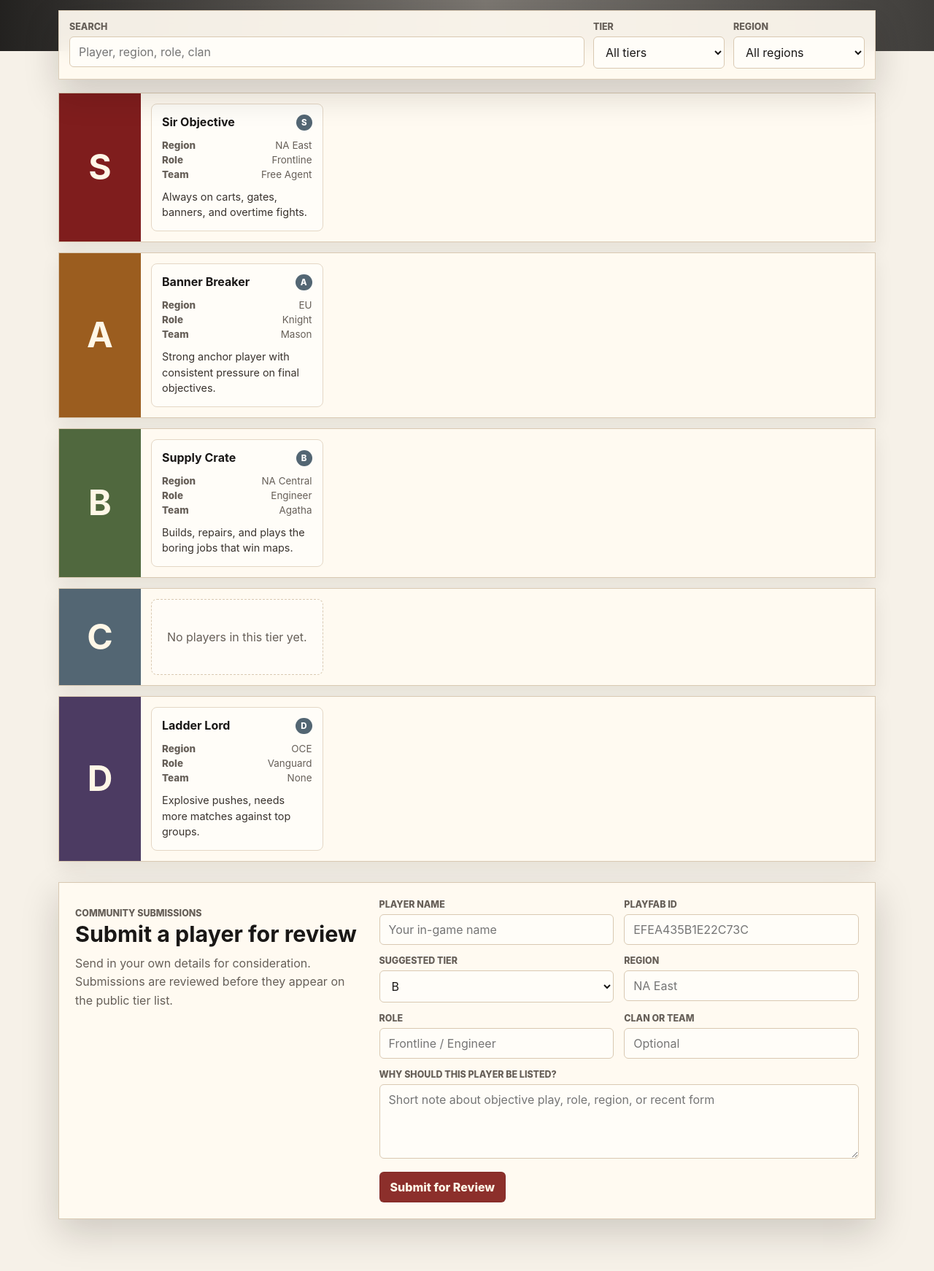
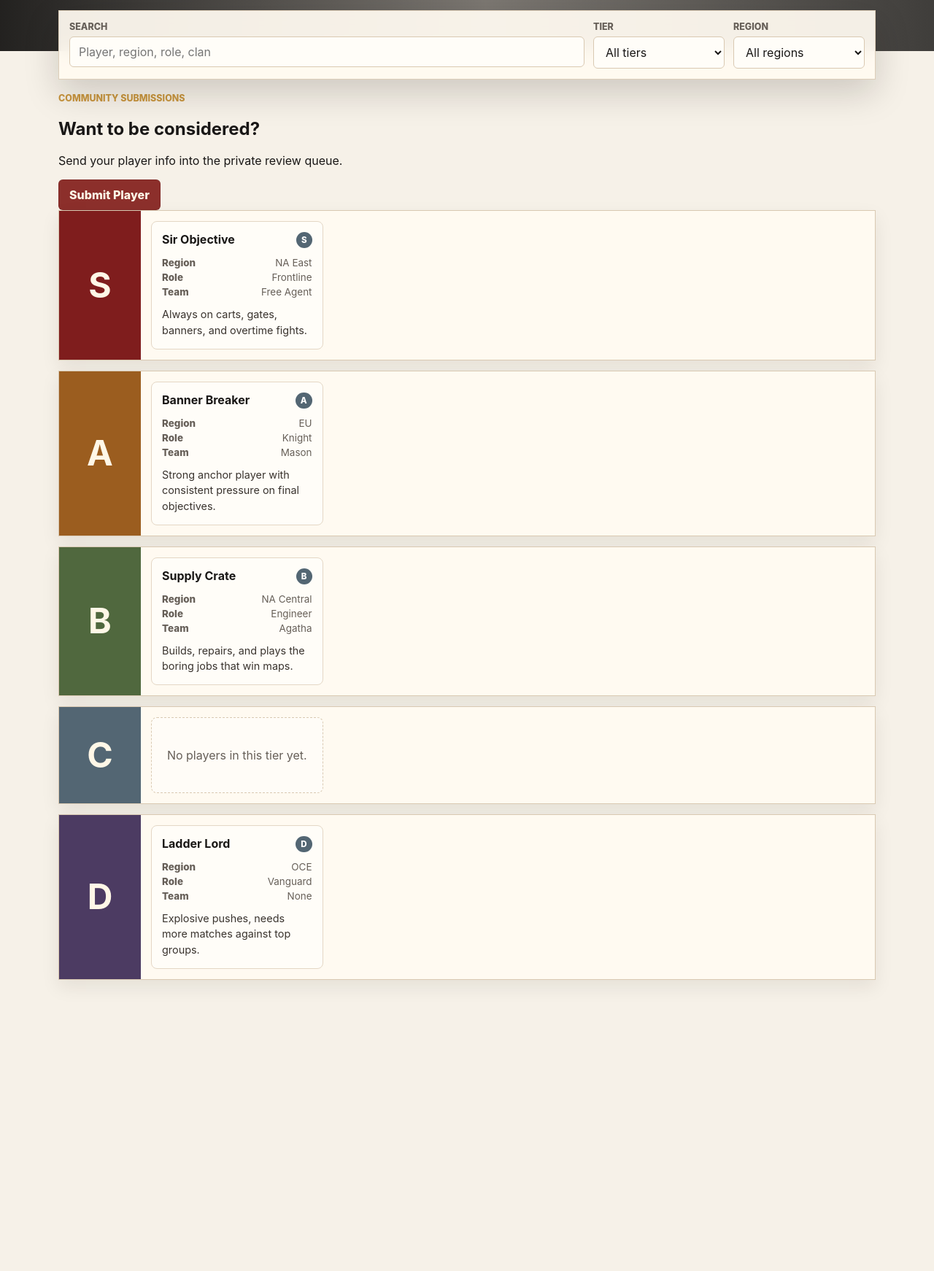
Before and after one commit to biged214/Chiv2TOlist, a website: page index.html in a window 1280 px wide. Shown: the part 600-2342 px from the top of the page at 73% size. After the commit the page ends 2015 px from the top, so only its background shows below. Drawn offline with Linux system fonts and the light colour scheme; no server answers.

Commit message:
Move submission form into modal

```diff
--- a/index.html
+++ b/index.html
@@ -39,14 +39,33 @@
         </label>
       </section>
 
+      <section class="submission-callout" aria-labelledby="submission-callout-title">
+        <div>
+          <p class="eyebrow">Community Submissions</p>
+          <h2 id="submission-callout-title">Want to be considered?</h2>
+          <p>Send your player info into the private review queue.</p>
+        </div>
+        <button class="button" id="openSubmissionModal" type="button">Submit Player</button>
+      </section>
+
       <section class="tier-board" id="tier-list" aria-live="polite"></section>
+    </main>
 
-      <section class="submission-panel" aria-labelledby="submission-title">
-        <div class="submission-panel__intro">
-          <p class="eyebrow">Community Submissions</p>
-          <h2 id="submission-title">Submit a player for review</h2>
-          <p>Send in your own details for consideration. Submissions are reviewed before they appear on the public tier list.</p>
+    <div class="modal" id="submissionModal" hidden>
+      <div class="modal__backdrop" data-close-submission></div>
+      <section class="modal__panel" role="dialog" aria-modal="true" aria-labelledby="submission-title">
+        <div class="modal__head">
+          <div>
+            <p class="eyebrow">Community Submissions</p>
+            <h2 id="submission-title">Submit a player for review</h2>
+          </div>
+          <button class="icon-button" type="button" aria-label="Close submission form" data-close-submission>&times;</button>
         </div>
+        <p class="submission-note">
+          Send in your own details for consideration. Submissions are reviewed before they appear on the public tier list.
+          If you&rsquo;d like to be considered for S, A, or B tier, please include your PlayFab ID. You can search for your PlayFab ID at
+          <a href="https://chivalry2stats.com" target="_blank" rel="noopener noreferrer">chivalry2stats.com</a>
+        </p>
         <form class="submission-form" id="submissionForm">
           <label>
             <span>Player name</span>
@@ -82,7 +101,7 @@
           </div>
         </form>
       </section>
-    </main>
+    </div>
 
     <template id="playerCardTemplate">
       <article class="player-card">
@@ -95,6 +114,6 @@
       </article>
     </template>
 
-    <script src="script.js?v=submissions-20260609"></script>
+    <script src="script.js?v=submission-modal-20260609"></script>
   </body>
 </html>
```
